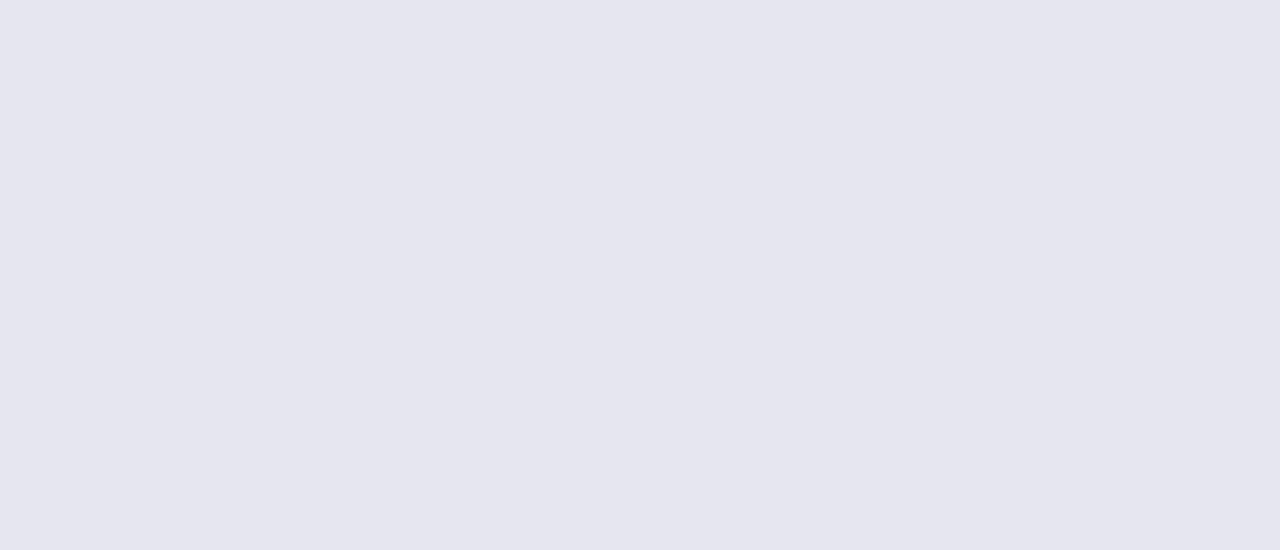
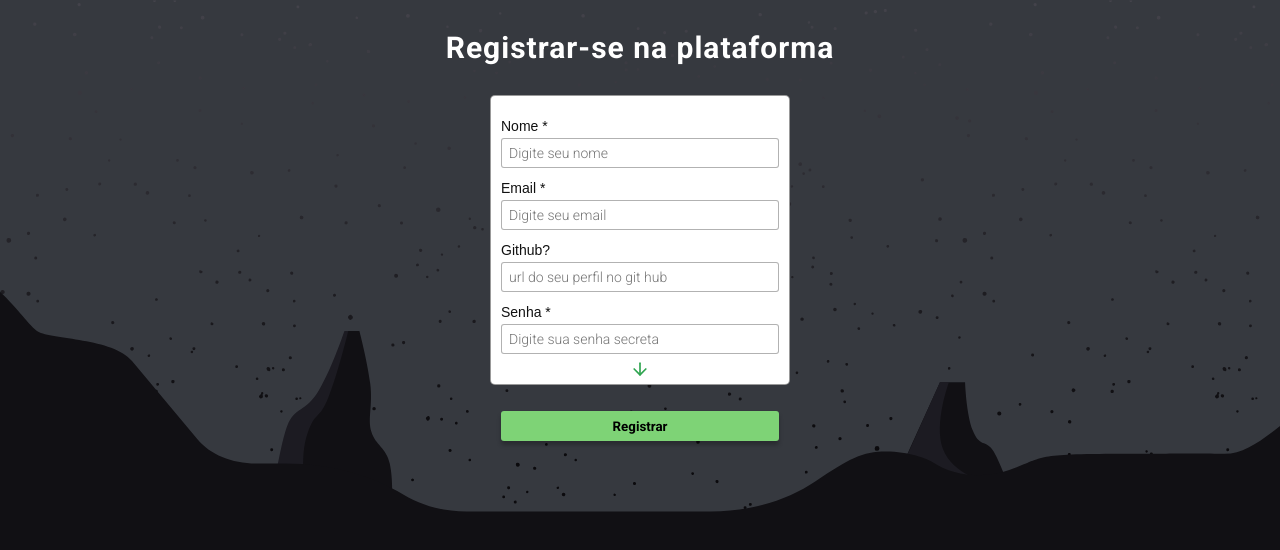
Before and after one commit to geni-sys/dashboard, a React (Create React App) app: page /admin/register in a window 1280 px wide. Shown: the top 550 px of the page. Built offline with nearby package versions, Linux system fonts and the light colour scheme.

Commit message:
Feat: create PATTERN

```diff
--- a/src/pages/Login/index.js
+++ b/src/pages/Login/index.js
@@ -25,19 +25,21 @@ const Login = () => {
           return alert(err.message);
         });
 
-      const { token, ...rest } = response.data;
+      const { token, user } = response.data;
 
       // SE É ADMIN
-      if (rest.user.canny) {
-        setCookie("token", token);
-        setCookie("user_id", rest.user.id);
-        localStorage.setItem("username", String(rest.user.name));
-        localStorage.setItem("email", String(rest.user.email));
+      if (user.canny) {
+        setCookie("token", `Bearer ${token}`.trim());
+        setCookie("user_id", user.id);
+        localStorage.setItem("name", String(user.name));
+        localStorage.setItem("email", String(user.email));
+        localStorage.setItem("questions_status", String(user.completed));
+        localStorage.setItem("github_avatar", String(user.github + ".png"));
 
         return history.push("/home");
       }
 
-      alert("Apenas administradores podem fazer esse Login!");
+      return alert("Apenas administradores podem fazer esse Login!");
     } catch (err) {
       console.log(err.message);
       return alert("Erro ao efetuar o login");
@@ -50,10 +52,11 @@ const Login = () => {
     if (!token || !user_id) {
       removeCookie("token");
       removeCookie("user_id");
-      localStorage.removeItem("username");
+      localStorage.removeItem("name");
       localStorage.removeItem("email");
-
-      alert("BEM VINDO!");
+      localStorage.removeItem("questions_status");
+      localStorage.removeItem("github_avatar");
+      // alert("BEM VINDO!");
     } else {
       return history.push("/home");
     }
--- a/src/pages/Register/index.js
+++ b/src/pages/Register/index.js
@@ -0,0 +1,209 @@
+import React, { useState, useEffect } from "react";
+import { useHistory } from "react-router-dom";
+import { useCookies } from "react-cookie";
+import api from "../../services/api";
+// COMPONENTS
+import { FiArrowDown, FiXOctagon } from "react-icons/fi";
+import ReactLoading from "react-loading";
+// STYLUS | STATIC
+import { Container, Load, Main, Form, Input, Submit, Card } from "./styles";
+import Stars from "../../assets/media/stars.svg";
+import Montains from "../../assets/media/montains.svg";
+
+const Register = () => {
+  const [name, setName] = useState("");
+  const [email, setEmail] = useState("");
+  const [password, setPassword] = useState("");
+  const [github, setGithub] = useState("");
+  const [isLoading, setIsLoading] = useState(2);
+
+  const [cookies, setCookie] = useCookies(["token"]);
+  const history = useHistory();
+
+  useEffect(() => {
+    if (!cookies.token && !cookies.user_id) {
+      console.log("Usuário sem log " + JSON.stringify(cookies));
+      return;
+    }
+
+    history.push("/home");
+  }, [cookies, history]);
+
+  async function handleSubmit(event) {
+    event.preventDefault();
+
+    if (!email && !password && !name) {
+      alert("Informações incorretas");
+      setIsLoading(0);
+      return false;
+    }
+
+    setIsLoading(1);
+
+    let psw = String(password).trim();
+    let eml = String(email).trim();
+    let nm = String(name).trim();
+    let git = String(github).trim();
+
+    try {
+      const response = await api
+        .post("/1/register", {
+          name: nm,
+          email: eml,
+          password: psw,
+          github: git,
+          canny: true,
+        })
+        .catch((error) => {
+          if (error.response) {
+            // The request was made and the server responded with a status code
+            // that falls out of the range of 2xx
+            alert(error.response.data.error);
+            console.log(error.response.status);
+            return;
+          } else if (error.request) {
+            // The request was made but no response was received
+            // `error.request` is an instance of XMLHttpRequest in the browser and an instance of
+            // http.ClientRequest in node.js
+            console.log(error.request);
+          } else {
+            // Something happened in setting up the request that triggered an Error
+            console.log("Error", error.message);
+          }
+          console.log(error.config);
+          setIsLoading(0);
+        });
+
+      setIsLoading(2);
+      if (!response.data.token) {
+        return alert("Erro na requisição");
+      }
+
+      const token = response.data.token;
+      const user_id = response.data.user.id;
+      const github = response.data.user.github;
+      const completed = response.data.user.completed;
+
+      setCookie("token", `Bearer ${token}`.trim());
+      setCookie("user_id", String(user_id).trim());
+      localStorage.setItem("email", String(email).trim());
+      localStorage.setItem("name", String(name).trim());
+      localStorage.setItem("questions_status", String(completed));
+      localStorage.setItem("github_avatar", String(github + ".png"));
+
+      setIsLoading(2);
+
+      return setTimeout(() => history.push("/home"), 1000);
+    } catch (err) {
+      setIsLoading(0);
+      alert(err.message);
+      console.log(err.message);
+    }
+  }
+
+  function stateInRun(id) {
+    let condition = null;
+    switch (id) {
+      case 0:
+        // ERRADO
+        condition = <FiXOctagon color="#F25" size={30} />;
+        break;
+      // CERTO
+      case 1:
+        condition = (
+          <ReactLoading
+            type="spin"
+            width="8%"
+            height="8%"
+            color="#2ea44f"
+            className="css-load"
+          />
+        );
+        break;
+      // PADRÃO
+      default:
+        condition = <FiArrowDown color="#2ea44f" size={20} />;
+        break;
+    }
+
+    return condition;
+  }
+
+  return (
+    <Container id="register" Montains={Montains} Stars={Stars}>
+      <Main id="session-group">
+        <div id="welcome">
+          <h3>Registrar-se na plataforma</h3>
+        </div>
+
+        <Form className="form-session" onSubmit={handleSubmit}>
+          <div id="input-group">
+            <div>
+              <label htmlFor="senha">Nome *</label>
+              <Input
+                required
+                type="text"
+                placeholder="Digite seu nome"
+                name="name"
+                id="name"
+                value={name}
+                onChange={(e) => setName(e.target.value)}
+              />
+            </div>
+
+            <div>
+              <label htmlFor="email">Email *</label>
+              <Input
+                required
+                placeholder="Digite seu email"
+                type="email"
+                name="email"
+                id="email"
+                value={email}
+                onChange={(e) => setEmail(e.target.value)}
+              />
+            </div>
+
+            <div>
+              <label htmlFor="senha">Github?</label>
+              <Input
+                type="text"
+                placeholder="url do seu perfil no git hub"
+                name="github"
+                id="github"
+                value={github}
+                onChange={(e) => setGithub(e.target.value)}
+              />
+            </div>
+
+            <div>
+              <label htmlFor="senha">Senha *</label>
+              <Input
+                required
+                type="password"
+                placeholder="Digite sua senha secreta"
+                name="senha"
+                id="senha"
+                value={password}
+                onChange={(e) => setPassword(e.target.value)}
+              />
+            </div>
+          </div>
+
+          <Load id="loader-session">{stateInRun(isLoading)}</Load>
+
+          <Submit className="session" id="submit" type="submit">
+            Registrar
+          </Submit>
+        </Form>
+
+        <Card id="terms-services">
+          ao se registrar voce aceita nossos
+          <a href="/"> termos de serviço.</a>
+        </Card>
+      </Main>
+    </Container>
+  );
+};
+
+export default Register;
--- /dev/null
+++ b/src/pages/Register/styles.js
@@ -0,0 +1,145 @@
+import styled from "styled-components";
+
+// FATHER STYLUS
+export const Container = styled.div`
+  height: 100vh;
+  overflow-y: hidden;
+  height: 100vh;
+
+  background: url(${(props) =>
+        props.Montains ? props.Montains : `var(--force)`})
+      repeat-x scroll center bottom,
+    url("${(props) => (props.Stars ? props.Stars : `var(--force)`)}") repeat-x
+      scroll 0% 0%,
+    var(--white) none repeat scroll 0% 0%;
+  background-size: auto, auto, auto;
+  background-color: #36393f;
+`;
+
+// MAIN STYLUS
+export const Main = styled.main`
+  background: transparent;
+  width: 100%;
+  height: auto;
+
+  display: flex;
+  flex-direction: column;
+  justify-content: center;
+  align-items: center;
+  margin: 0 auto;
+
+  div#welcome h3 {
+    font-size: 30px;
+    margin: 30px;
+    color: #fff;
+  }
+`;
+
+export const Form = styled.form`
+  display: block;
+  position: relative;
+  width: 300px;
+  height: 290px;
+
+  border: 1px solid rgba(0, 0, 0, 0.4);
+  border-radius: 5px;
+  background-color: #fff;
+  color: var(--primary);
+  margin: auto;
+
+  padding: 10px;
+
+  &:hover {
+    box-shadow: 1px 0.5px white;
+  }
+
+  div#input-group label {
+    font-family: "Ubuntu", Arial, Helvetica, sans-serif;
+    font-size: 14px;
+    color: #111;
+  }
+
+  div#input-group div {
+    margin-top: 10px;
+  }
+
+  div#loading-form {
+    display: flex;
+    align-items: center;
+    justify-content: center;
+
+    height: 30px;
+    width: 100%;
+    padding: 10px 0;
+
+    div.css-load {
+      margin-top: -19px;
+    }
+  }
+`;
+
+export const Input = styled.input`
+  width: 100%;
+  height: 30px;
+  margin-top: 3px;
+  padding: 7px;
+
+  display: block;
+  font-family: "Roboto", Arial, Helvetica, sans-serif;
+  font-size: 1.4em;
+
+  color: #333;
+  border-radius: 3px;
+  border: 1px solid rgba(0, 0, 0, 0.3);
+  outline-color: #7159c1;
+`;
+
+export const Submit = styled.button`
+  width: 100%;
+  height: 30px;
+  margin-top: 10px;
+  border-radius: 3px;
+
+  cursor: pointer;
+  color: #000;
+  background-color: #7ed376;
+
+  font-weight: 700;
+  font-family: Roboto, arial, sans-serif;
+  border: 1px solid #aa9696;
+  box-shadow: 0px 4px 4px rgba(0, 0, 0, 0.25);
+
+  &:hover {
+    background: #50fa7b;
+    color: #000;
+  }
+`;
+
+export const Load = styled.div`
+  display: flex;
+  align-items: center;
+  justify-content: center;
+
+  height: 30px;
+  width: 100%;
+  padding: 10px 0;
+
+  div.css-load {
+    margin-top: -19px;
+  }
+`;
+
+export const Card = styled.div`
+  color: var(--white);
+  font-size: 11px;
+  margin-top: 40px;
+
+  display: flex;
+  flex-direction: row;
+  justify-content: center;
+
+  a {
+    color: #bd93f9;
+    margin-left: 3px;
+  }
+`;
--- a/src/routes.js
+++ b/src/routes.js
@@ -1,23 +1,23 @@
-import React from 'react'
-import { Route, BrowserRouter } from 'react-router-dom'
-import { CookiesProvider } from 'react-cookie'
+import React from "react";
+import { Route, BrowserRouter } from "react-router-dom";
+import { CookiesProvider } from "react-cookie";
 
 // "STYLES"
 import "./global.css";
 
 // "COMPONENTS"
-import App from './App'
-import Login from './pages/Login'
-
+import App from "./App";
+import Login from "./pages/Login";
+import Register from "./pages/Register";
 
 const Routes = () => (
   <BrowserRouter>
     <CookiesProvider>
       <Route component={Login} path="/" exact />
       <Route component={App} path="/home" exact />
+      <Route component={Register} path="/admin/register" exact />
     </CookiesProvider>
   </BrowserRouter>
-)
+);
 
-
-export default Routes
+export default Routes;
```
Also changed, not shown: src/components/Groups/index.js (+8 -8 lines), src/components/Header/index.js (+15 -7 lines).
